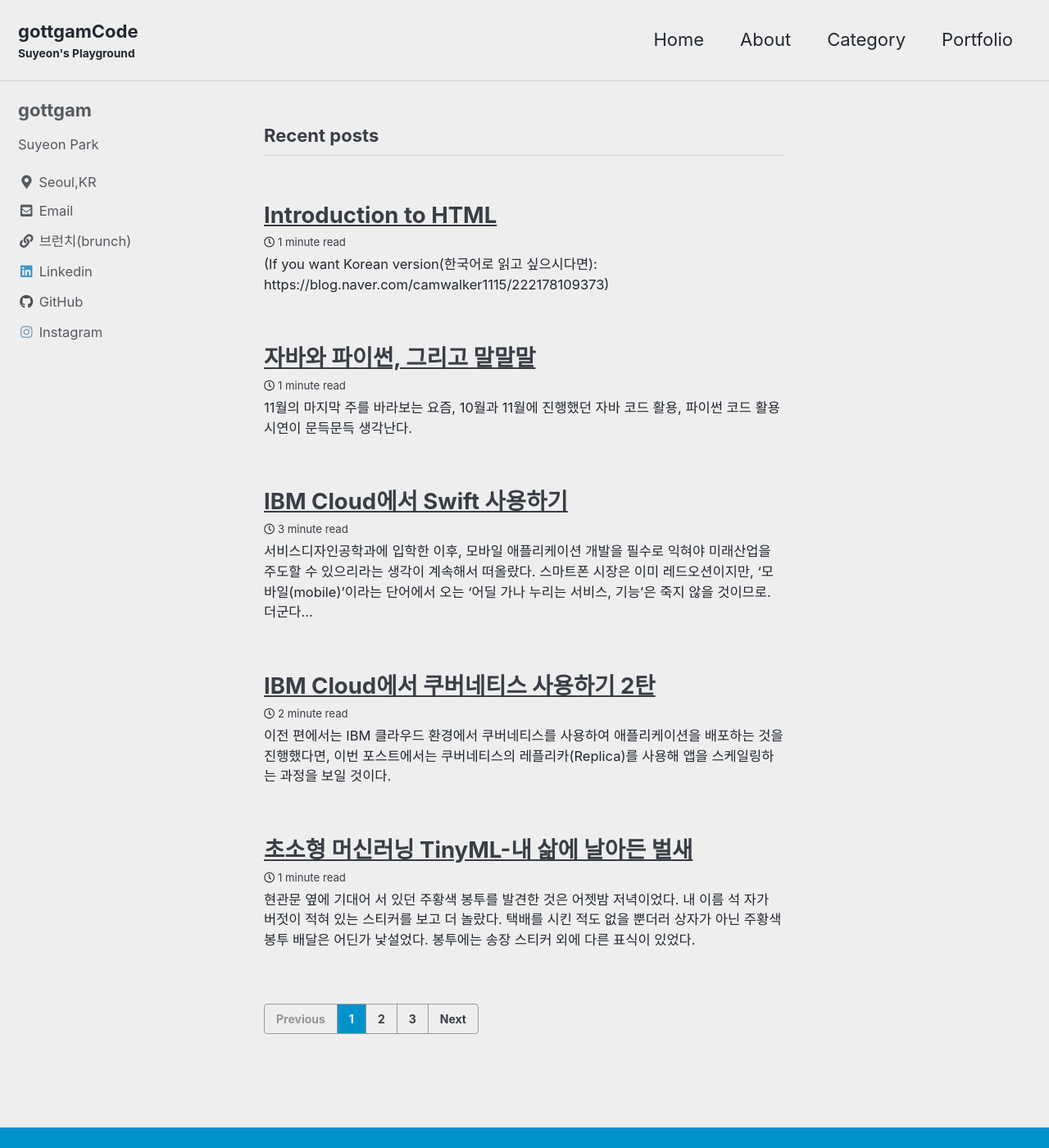
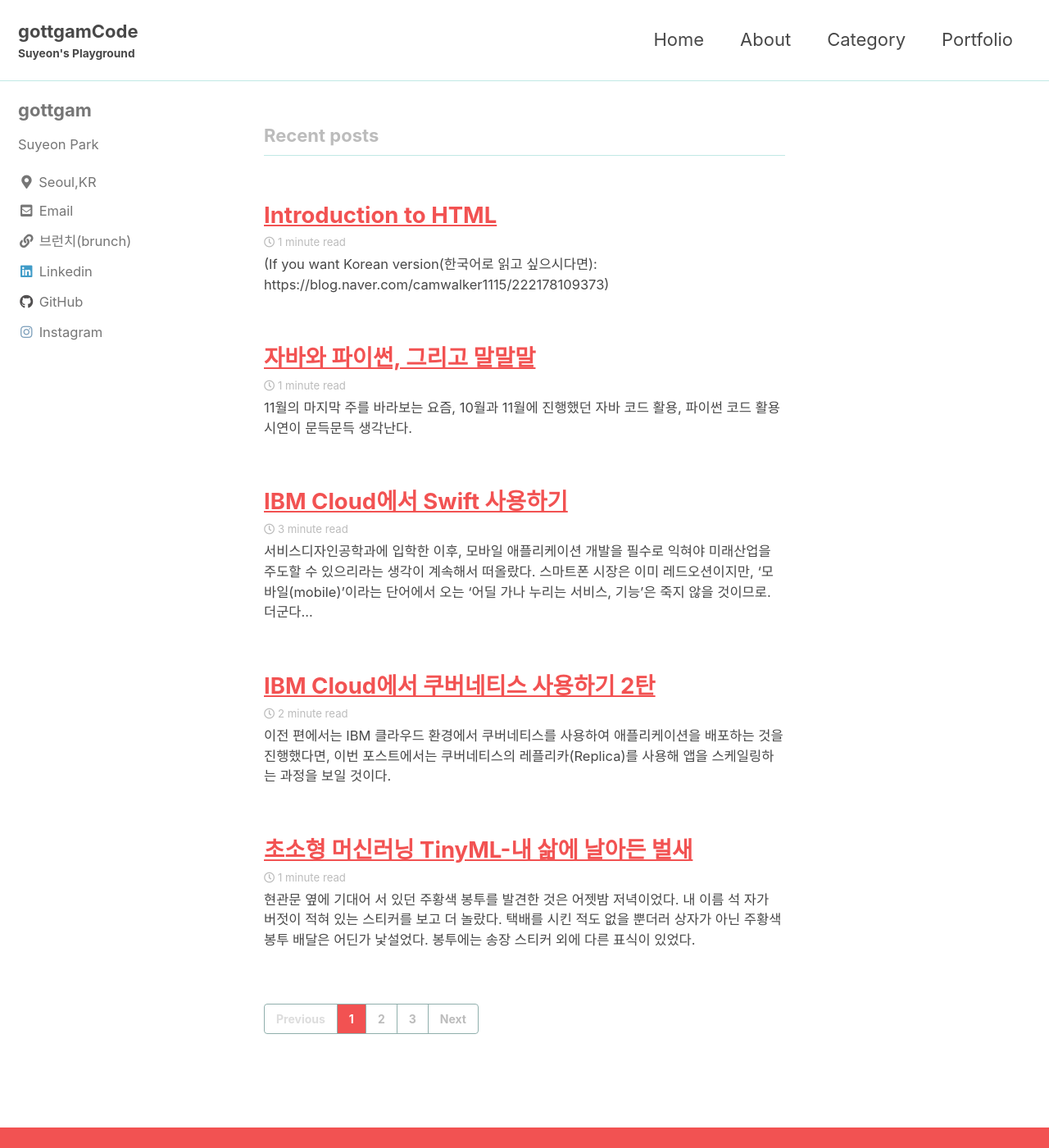
Before and after one commit to gottgam/gottgam.github.io, a Jekyll site: the page built from index.html, in a window 1280 px wide and 1400 px high. Shown: the whole window at 82% size. Built offline with Jekyll 4.4.1, drawn with Linux system fonts in a browser that asks for light colours; cached includes are drawn as plain includes; the list of posts is cut into pages by our own code.

Commit message:
Update _config.yml

```diff
--- a/_config.yml
+++ b/_config.yml
@@ -12,7 +12,7 @@
 
 theme                  : "minimal-mistakes-jekyll"
 # remote_theme           : "mmistakes/minimal-mistakes"
-minimal_mistakes_skin    : "air" # "air", "aqua", "contrast", "dark", "dirt", "neon", "mint", "plum", "sunrise"
+minimal_mistakes_skin    : "plain" # "air", "aqua", "contrast", "dark", "dirt", "neon", "mint", "plum", "sunrise", (custom)"plain"
 
 # Site Settings
 locale                   : "en-GB"
```
